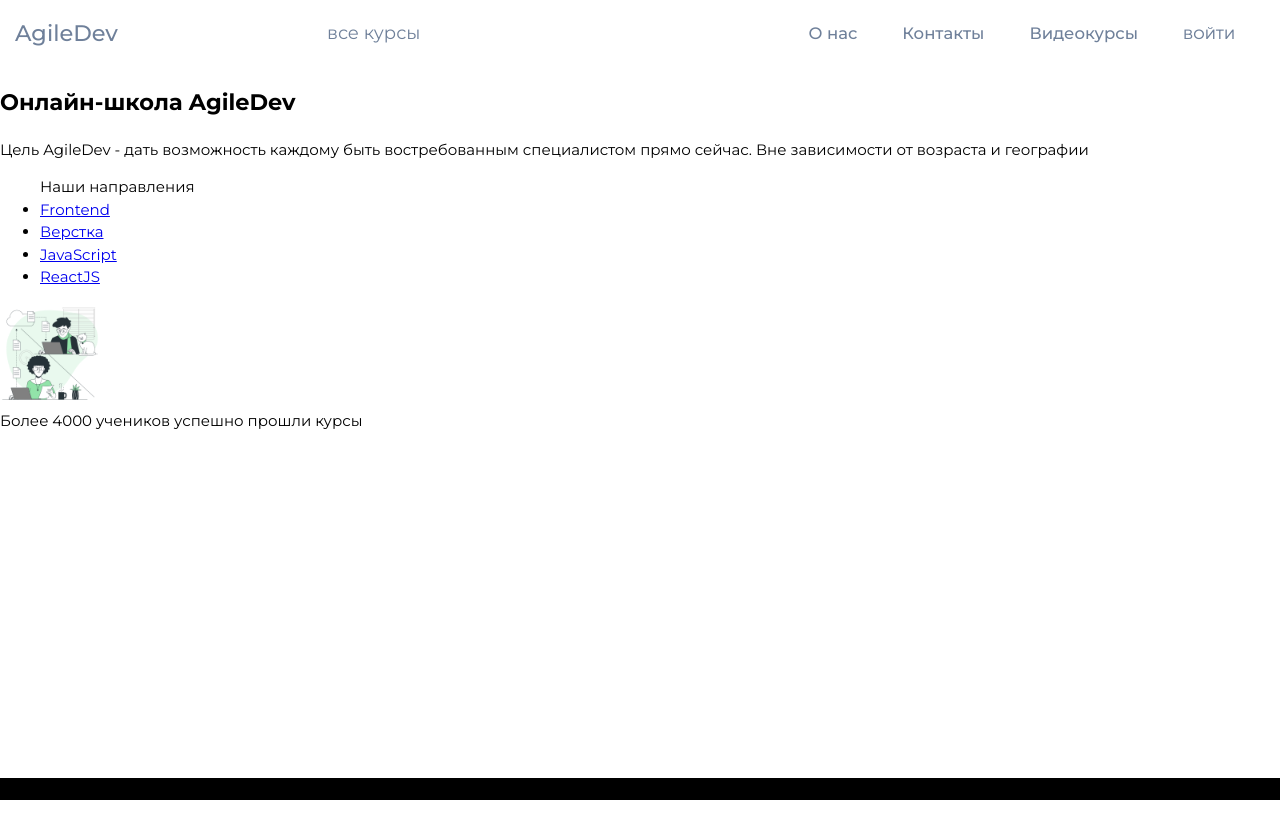
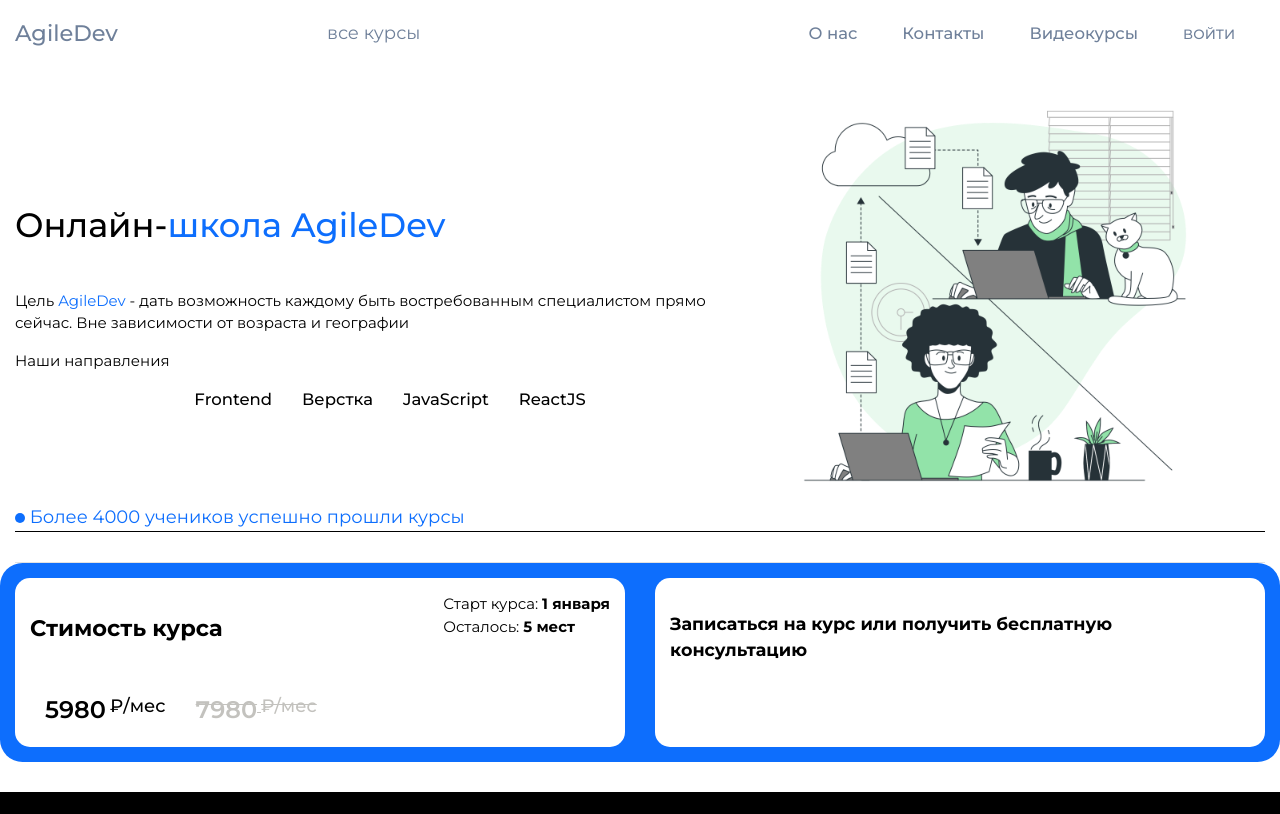
Before and after one commit to ImranAushev/online-school, a website: page src/index.html in a window 1280 px wide. Drawn offline with nearby package versions, Linux system fonts and the light colour scheme; files that its build step writes are made by us from their sources; files whose address does not match are found by name.

Commit message:
added price block

```diff
--- /dev/null
+++ b/src/assets/sass/blocks/b_price.scss
@@ -0,0 +1,60 @@
+.price__header {
+    display: flex;
+    justify-content: space-between;
+
+    flex-wrap: wrap;
+
+    margin-bottom: 1.5rem;
+}
+
+.price__list {
+    display: flex;
+    justify-content: flex-start;
+
+    @media (max-width: 433px) {
+        display: block;
+    }
+}
+
+.price__item {
+    padding: 0 1rem;
+
+    @media (max-width: 433px) {
+        padding: 0;
+    }
+}
+
+.price__item--old {
+    color: #c3c2be;
+    text-decoration: line-through;
+}
+
+.price__data {
+    order: 2;
+
+    @media (max-width: 768px) {
+        order: 1;
+    }
+}
+
+.price__title {
+    order: 1;
+
+    @media (max-width: 768px) {
+        order: 2;
+    }
+}
+
+.p-1 {
+    font-size: 1.6rem;
+    line-height: 3rem;
+    font-weight: 600;
+
+}
+
+.t-1 {
+    font-weight: 500;
+    font-size: 1.2rem;
+
+    white-space: nowrap;
+}
--- a/src/assets/sass/blocks/main.scss
+++ b/src/assets/sass/blocks/main.scss
@@ -1,3 +1,111 @@
 .main {
     flex: 1 1 auto;
+
+    overflow: hidden;
+
+    margin: 2rem 0;
 }
+
+.fs {
+    padding: 0 1rem;
+}
+
+.fs__top_content {
+    display: flex;
+    align-items: center;
+
+    width: 100%;
+
+    @media (max-width: 560px) {
+        display: block;
+
+        padding: 0;
+    }
+}
+
+.fs__blocks {
+    display: flex;
+    flex-direction: column;
+
+    width: 60%;
+
+    @media (max-width: 560px) {
+        display: block;
+        width: auto;
+        text-align: center;
+    }
+}
+
+.fs__h1 {
+    line-height: 1.3;
+    font-size: 2.25rem;
+    font-weight: 500;
+}
+
+.name__school {
+    color: $blue;
+}
+
+.fs__text {
+    flex: 1 1 auto;
+
+    @media (max-width: 560px) {
+        display: none;
+    }
+
+}
+.fs__directions {
+    @media (max-width: 560px) {
+        display: none;
+    }
+}
+
+.fs__picture {
+    width: 40%;
+
+    @media (max-width: 560px) {
+        width: 100%;
+    }
+}
+
+.fs__picture img {
+    width: 80%;
+    height: 80%;
+
+    padding: 0 1rem 0 2rem;
+
+    @media (max-width: 560px) {
+        padding: 0;
+
+        width: 100%;
+    }
+}
+
+.fs__bottom_content {
+    border-bottom: 1px solid $gray;
+
+    text-align: left;
+
+    @media (max-width: 560px) {
+        text-align: center;
+    }
+}
+
+.fs__bottom_text {
+    font-size: 1.2rem;
+    font-weight: normal;
+    color: $blue;
+
+    margin-bottom: 2rem;
+
+    border-bottom: 1px solid $black;
+}
+
+.fs__bottom_text:before {
+    content: '';
+    width: 10px;
+    height: 10px;
+    background-color: $blue;
+    display: inline-block;
+    border-radius: 50%;
+}
--- /dev/null
+++ b/src/assets/sass/blocks/mainmenu.scss
@@ -0,0 +1,18 @@
+.fs__list {
+    display: flex;
+    justify-content: center;
+
+    padding: 0 1rem;
+}
+
+.fs__item {
+    padding: 1rem 1rem;
+}
+
+.fs__item a {
+    font-family: "Arial", "Montserrat" serif;
+    font-weight: 500;
+    color: $black;
+    text-decoration: none;
+    font-size: 1.1rem;
+}
--- /dev/null
+++ b/src/assets/sass/blocks/s_price_a_form.scss
@@ -0,0 +1,33 @@
+.price_and_form {
+    display: flex;
+    justify-content: space-around;
+
+    width: 100%;
+
+    @media (max-width: 768px) {
+        flex-wrap: wrap;
+    }
+}
+
+.price-col {
+    width: 50%;
+
+    margin: 1rem;
+    padding: 1rem;
+
+    // border: 2px solid black;
+    background-color: $while;
+    border-radius: 1rem;
+
+    @media (max-width: 768px) {
+        flex-wrap: wrap;
+        width: 70%;
+    }
+}
+
+
+.price_and_form {
+    background-color: $blue;
+
+    border-radius: 1.5rem;
+}
--- a/src/assets/sass/blocks/vars.scss
+++ b/src/assets/sass/blocks/vars.scss
@@ -1,4 +1,4 @@
-$blue: rgb(26, 10, 114);
+$blue: rgba(13,110,253);
 $green_dark: #b4cac0;
 $green_light: #1cd97e;
 $black: #000;
--- a/src/assets/sass/style.scss
+++ b/src/assets/sass/style.scss
@@ -19,9 +19,14 @@ body {
 }
 
 .row {
-    height: 100vh;
     display: flex;
     flex-direction: column;
+}
+
+ul {
+    padding: 0;
+    margin: 0;
+    list-style: none;
 }
 
 // *,
@@ -41,4 +46,8 @@ body {
 @import './blocks/blockLogo.scss';
 @import './blocks/burger.scss';
 @import './blocks/menu.scss';
+@import './blocks/mainmenu.scss';
+@import './blocks/s_price_a_form.scss';
+@import './blocks/b_price.scss';
+@import './blocks/b_form.scss';
 @import './blocks/services.scss';
--- a/src/index.html
+++ b/src/index.html
@@ -10,10 +10,10 @@ title: HomePage
 
 
             <div class="fs__blocks">
-                <h1>Онлайн-школа <span class="name__school">AgileDev</span></h1>
-                <p>Цель <span class="name_school">AgileDev</span> - дать возможность каждому быть востребованным специалистом прямо сейчас. Вне зависимости от возраста и географии</p>
-                <nav class="fs__directions">
-                    <ul class="fs__list">Наши направления
+                <h1 class="fs__h1">Онлайн-<span class="name__school">школа AgileDev</span></h1>
+                <p class="fs__text">Цель <span class="name__school">AgileDev</span> - дать возможность каждому быть востребованным специалистом прямо сейчас. Вне зависимости от возраста и географии</p>
+                <nav class="fs__directions">Наши направления
+                    <ul class="fs__list">
                         <li class="fs__item"><a href="#">Frontend</a></li>
                         <li class="fs__item"><a href="#">Верстка</a></li>
                         <li class="fs__item"><a href="#">JavaScript</a></li>
@@ -23,7 +23,7 @@ title: HomePage
             </div>
 
             <div class="fs__picture">
-                <img class="img" src="./assets/img/bg.png" alt="backgrounhed img" height="100px" width="100px">
+                <img class="img" src="./assets/img/bg.png" alt="backgrounhed img">
             </div>
 
         </div>
@@ -35,4 +35,38 @@ title: HomePage
         </div>
 
     </section>
+
+    <section class="price_and_form">
+
+        <div class="price_and_form__price  price  price-col">
+
+            <div class="price__header">
+                <ul class="price__data">
+                    <li class="price__data-item">Старт курса: <b>1 января</b></li>
+                    <li class="price__data-item">Осталось: <b>5 мест</b></li>
+                </ul>
+                <h2 class="price__title">
+                    Стимость курса
+                </h2>
+            </div>
+
+            <ul class="price__list">
+                <li class="price__item">
+                    <span class="p-1">5980</span>
+                    <sup class="t-1">₽/мес</sup>
+                </li>
+                <li class="price__item price__item--old">
+                    <span class="p-1">7980</span>
+                    <sup class="t-1">₽/мес</sup>
+                </li>
+            </ul>
+
+        </div>
+
+        <div class="price_and_form__form  form_block  price-col">
+            <h3>Записаться на курс или получить бесплатную консультацию</h3>
+        </div>
+
+    </section>
+
 </main>
```
Also changed, not shown: dist/assets/css/style.css, dist/assets/css/style.min.css, dist/index.html, src/assets/sass/blocks/b_form.scss (added), 1 other file.
